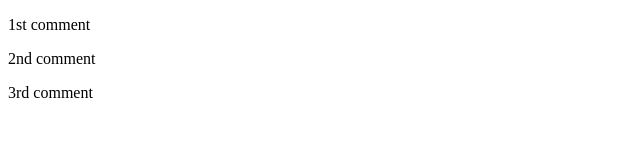
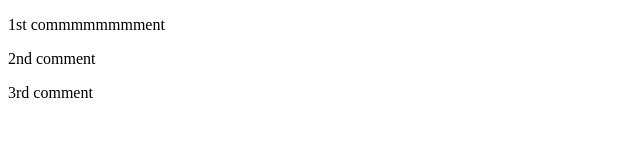
Before and after one commit to jf-subhajyoti/git-demo, a plain HTML site: page index.html in a window 1280 px wide. Shown: the full height of the page, 0-640 px from the left. Drawn offline with Linux system fonts and the light colour scheme.

Commit message:
Made some changes

```diff
--- a/index.html
+++ b/index.html
@@ -7,7 +7,7 @@
     <title>Document</title>
   </head>
   <body>
-    <p>1st comment</p>
+    <p>1st commmmmmmment</p>
     <p>2nd comment</p>
     <p>3rd comment</p>
   </body>
```
